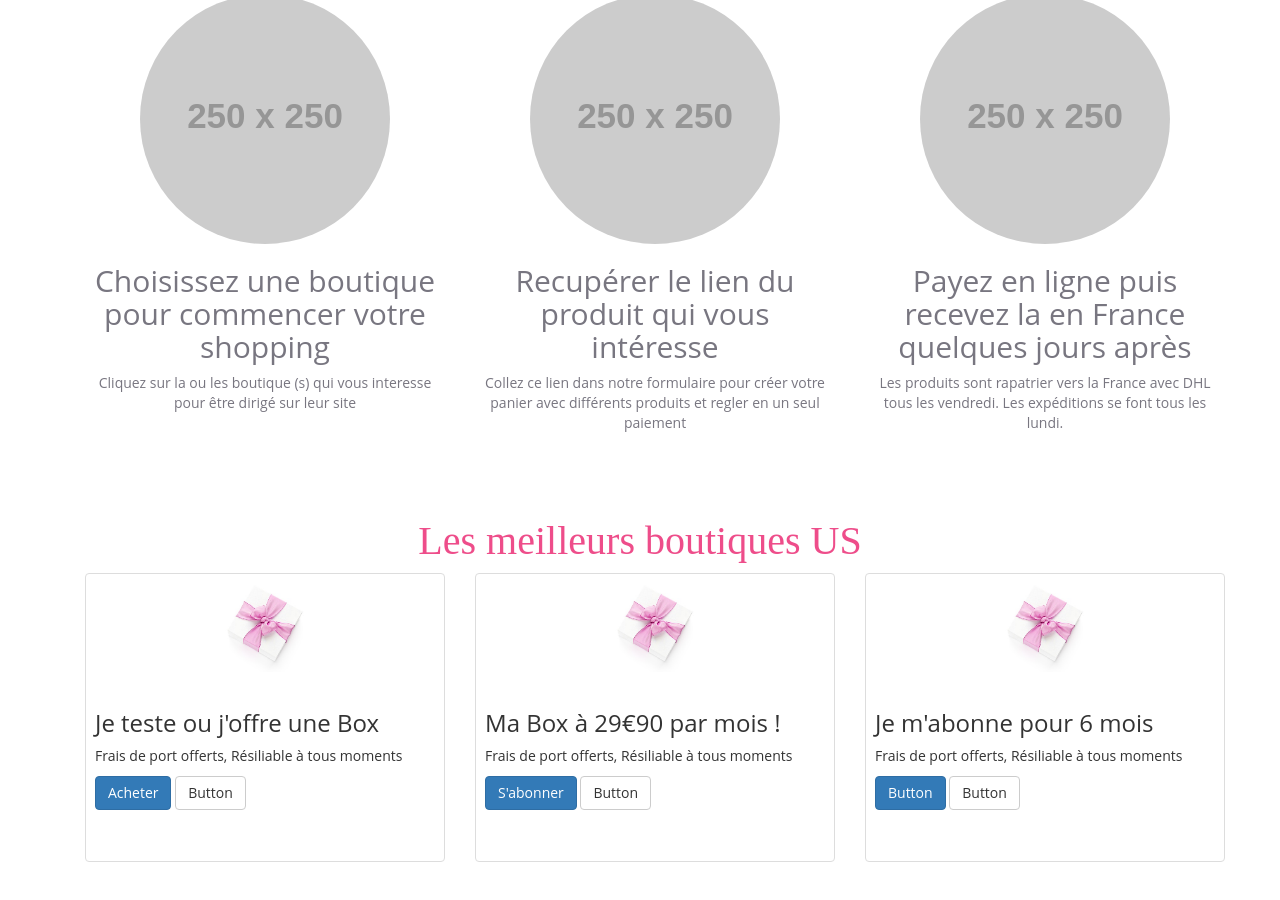
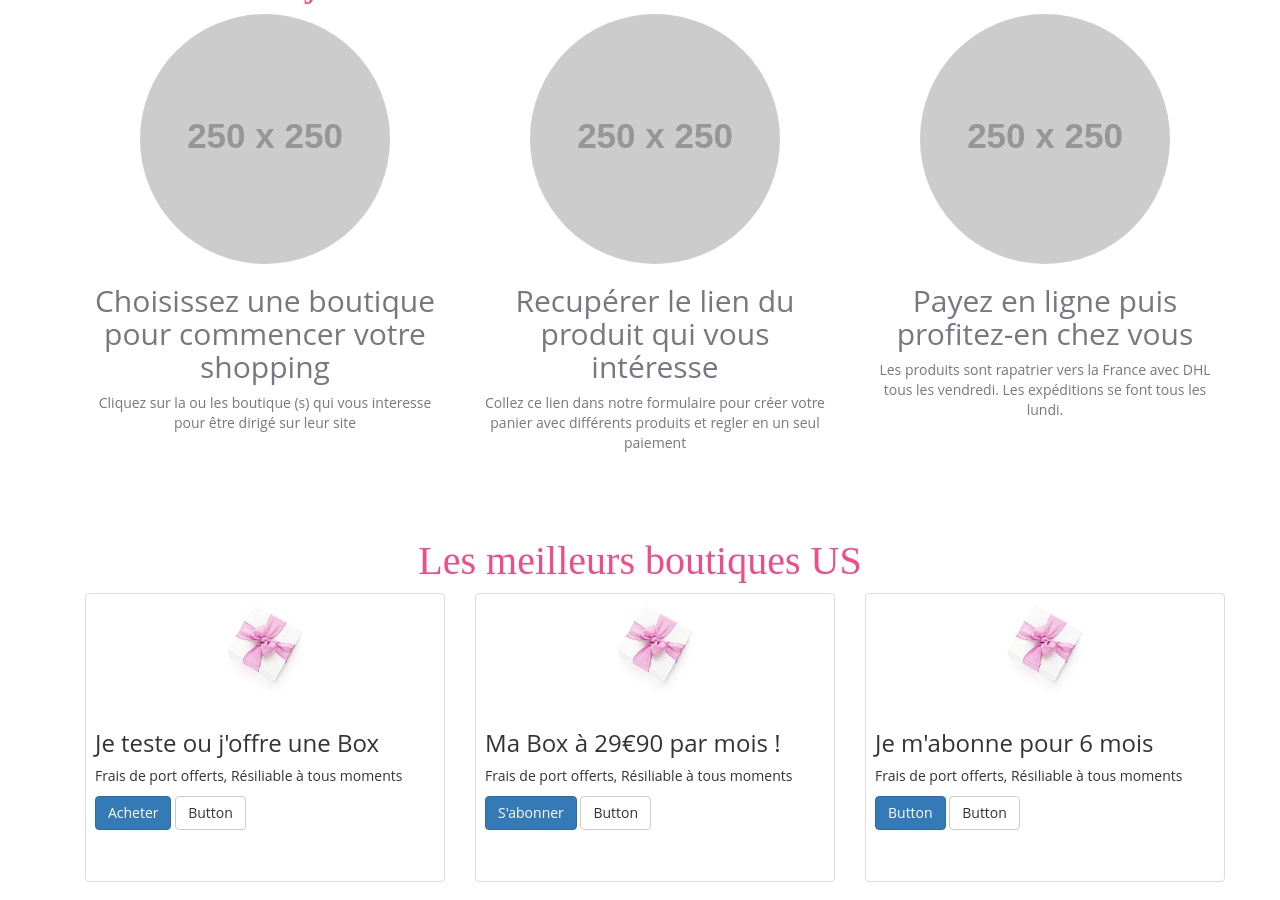
Before and after one commit to cdiomande78/jekyll-nanasecrets, a Jekyll site: the page built from index.html, in a window 1280 px wide and 900 px high, scrolled down 774 px. Built offline with Jekyll 4.4.1, drawn with Linux system fonts in a browser that asks for light colours; nearby versions of some CDN libraries; some of the changed text lies outside the part shown.

```diff
--- a/_layouts/default.html
+++ b/_layouts/default.html
@@ -60,6 +60,9 @@
   </head>
   <body>
 
+div class="container">
+  <div class="row">
+
 <nav class="navbar navbar-default navbar-transparent navbar-static-fixed" role="navigation">
  <div class="container-fluid">
 
@@ -107,7 +110,9 @@
     </div><!-- /.navbar-collapse -->
   </div><!-- /.container-fluid -->
 
-</nav>
+  </nav>
+ </div>
+</div>
 
 <div class="container">
   <div class="row">
--- a/index.html
+++ b/index.html
@@ -62,7 +62,7 @@
     </div>
     <div class="col-md-4 text-center">
       <img class="img-circle" src="http://placehold.it/250">
-      <h2>Payez en ligne puis recevez la en France quelques jours après</h2>
+      <h2>Payez en ligne puis profitez-en chez vous</h2>
       <p>Les produits sont rapatrier vers la France avec DHL tous les vendredi. Les expéditions se font tous les lundi.</p>
     </div>
   </div><!-- /.row -->
```
